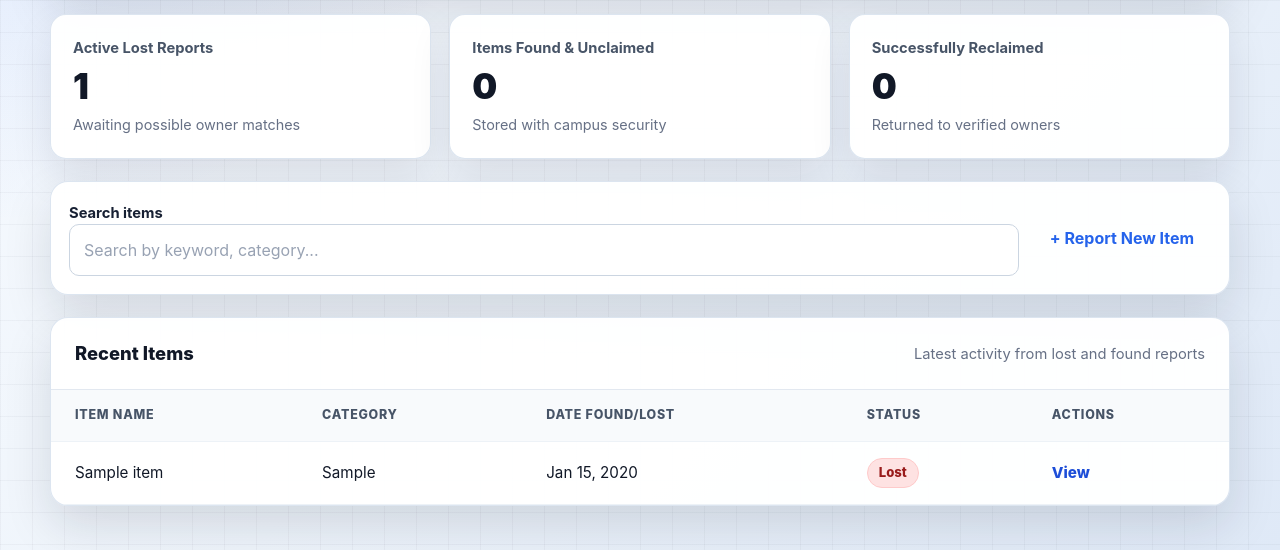
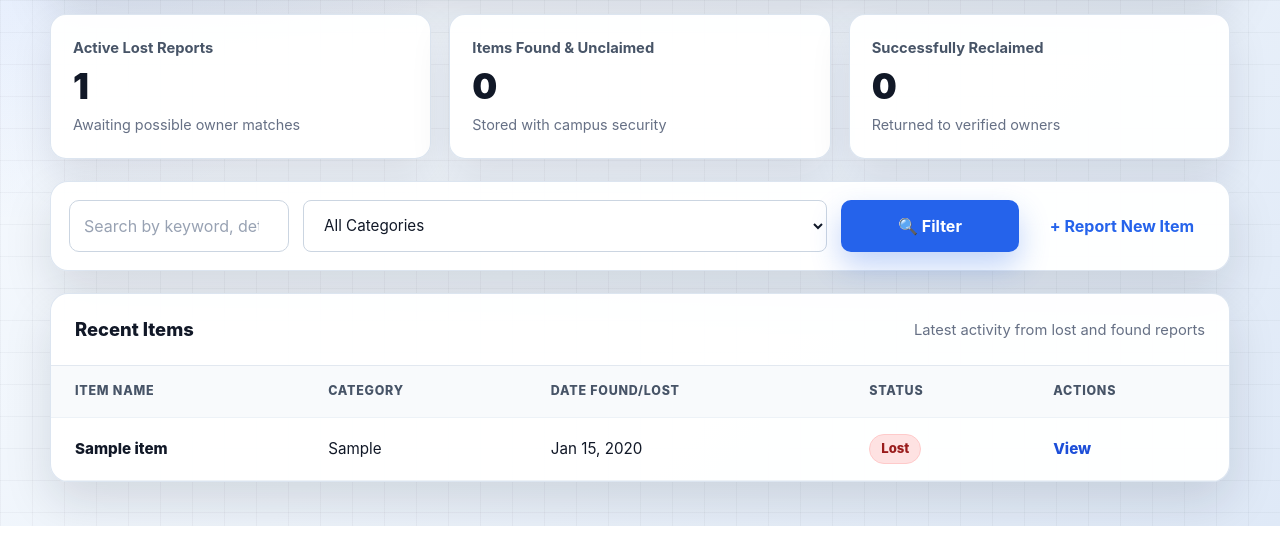
Before and after one commit to adhyanlho/softwarica-lost-found-system, a Flask app: page /dashboard in a window 1280 px wide. Shown: the part 320-870 px from the top of the page. After the commit the page ends 846 px from the top, so only its background shows below. Run offline with Flask 3, Linux system fonts and the light colour scheme; the visitor is signed in with stand-in values (Sample User, id 1); tables that the repository leaves empty hold one stand-in row (values such as "Sample post").

Commit message:
feat: integrate search and category filter form in dashboard template

````diff
--- a/app/templates/dashboard.html
+++ b/app/templates/dashboard.html
@@ -133,6 +133,44 @@
         min-height: 52px;
         background: #ffffff;
         border-color: #cbd5e1;
+    }
+
+    .dashboard-filter-select {
+        min-height: 52px;
+        padding: 0 16px;
+        background: #ffffff;
+        border: 1px solid #cbd5e1;
+        border-radius: 8px;
+        color: #111827;
+        font-size: 0.95rem;
+        cursor: pointer;
+        outline: none;
+    }
+
+    .btn-filter {
+        background: #2563eb;
+        color: white;
+        border: none;
+        cursor: pointer;
+        font-weight: 700;
+        transition: background 0.2s ease;
+    }
+
+    .btn-filter:hover {
+        background: #1d4ed8;
+    }
+
+    .btn-clear {
+        background: #f1f5f9;
+        color: #475467;
+        border: 1px solid #cbd5e1;
+        text-decoration: none;
+        font-weight: 600;
+        transition: background 0.2s ease;
+    }
+
+    .btn-clear:hover {
+        background: #e2e8f0;
     }
 
     .report-button {
@@ -289,6 +327,13 @@
         .report-button {
             width: 100%;
         }
+
+        .dashboard-filter-select,
+        .btn-filter,
+        .btn-clear {
+            width: 100%;
+            min-height: 52px;
+        }
     }
 
     @media (max-width: 520px) {
@@ -313,7 +358,6 @@
           <div style="background-color: rgba(16, 185, 129, 0.15); border: 1px solid #10b981; color: #34d399; padding: 12px 16px; border-radius: 8px; margin-bottom: 20px; font-weight: 500; display: flex; align-items: center; gap: 8px;">
             ✓ {{ message }}
           </div>
-        ```html
         {% endfor %}
       {% endif %}
     {% endwith %}
@@ -350,13 +394,29 @@
         </article>
     </section>
 
-    <section class="dashboard-panel dashboard-toolbar" aria-label="Dashboard actions">
+    <!-- Wrapped toolbar components inside a GET form targeting the dashboard route -->
+    <form class="dashboard-panel dashboard-toolbar" action="{{ url_for('main.dashboard') }}" method="GET" aria-label="Dashboard actions">
         <div class="dashboard-search">
-            <label for="dashboard-search-input">Search items</label>
-            <input id="dashboard-search-input" type="search" placeholder="Search by keyword, category...">
+            <label for="dashboard-search-input" style="display: none;">Search items</label>
+            <input id="dashboard-search-input" type="search" name="search" value="{{ search_query or '' }}" placeholder="Search by keyword, details...">
         </div>
+
+        <select name="category" class="dashboard-filter-select">
+            <option value="all" {% if category_filter == 'all' or not category_filter %}selected{% endif %}>All Categories</option>
+            <option value="Electronics" {% if category_filter == 'Electronics' %}selected{% endif %}>Electronics</option>
+            <option value="Clothing" {% if category_filter == 'Clothing' %}selected{% endif %}>Clothing</option>
+            <option value="Books" {% if category_filter == 'Books' %}selected{% endif %}>Books & Documents</option>
+            <option value="Keys" {% if category_filter == 'Keys' %}selected{% endif %}>Keys & Essentials</option>
+        </select>
+
+        <button type="submit" class="report-button btn-filter">🔍 Filter</button>
+
+        {% if search_query or (category_filter and category_filter != 'all') %}
+            <a href="{{ url_for('main.dashboard') }}" class="report-button btn-clear">Clear</a>
+        {% endif %}
+
         <a class="report-button" href="{{ url_for('main.report') }}">+ Report New Item</a>
-    </section>
+    </form>
 
     <section class="dashboard-panel table-panel" aria-label="Recent items">
         <div class="table-header">
@@ -377,13 +437,20 @@
                 <tbody>
                     {% for item in items %}
                     <tr>
-                        <td>{{ item.title }}</td>
+                        <td class="item-name">{{ item.title }}</td>
                         <td>{{ item.category }}</td>
                         <td>{{ item.created_at.strftime('%b %d, %Y') if item.created_at else 'Recent' }}</td>
                         <td><span class="status-badge {{ item.status }}">{{ item.status | capitalize }}</span></td>
                         <td><a href="{{ url_for('main.view_item', item_id=item.id) }}" class="btn-view">View</a></td>
                     </tr>
                     {% endfor %}
+                    {% if not items %}
+                    <tr>
+                        <td colspan="5" style="text-align: center; color: #667085; padding: 32px;">
+                            No matching items found for your search criteria.
+                        </td>
+                    </tr>
+                    {% endif %}
                 </tbody>
             </table>
         </div>
````
